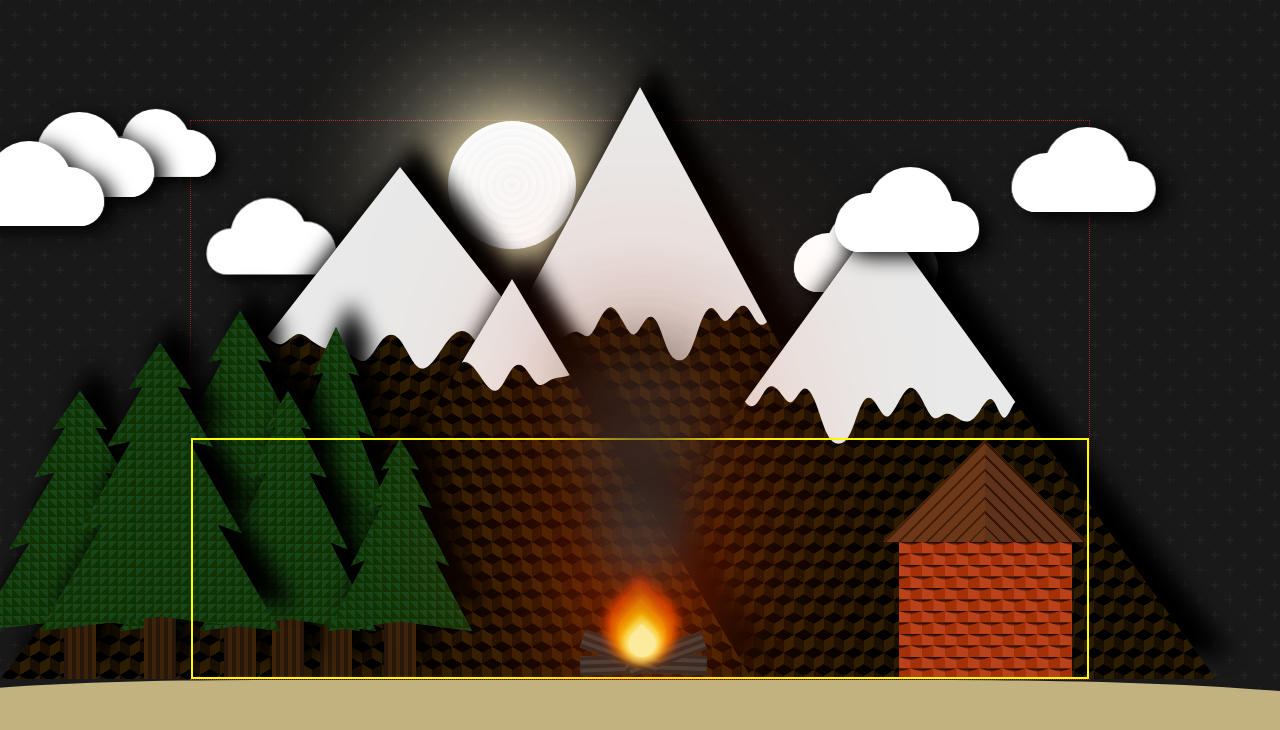
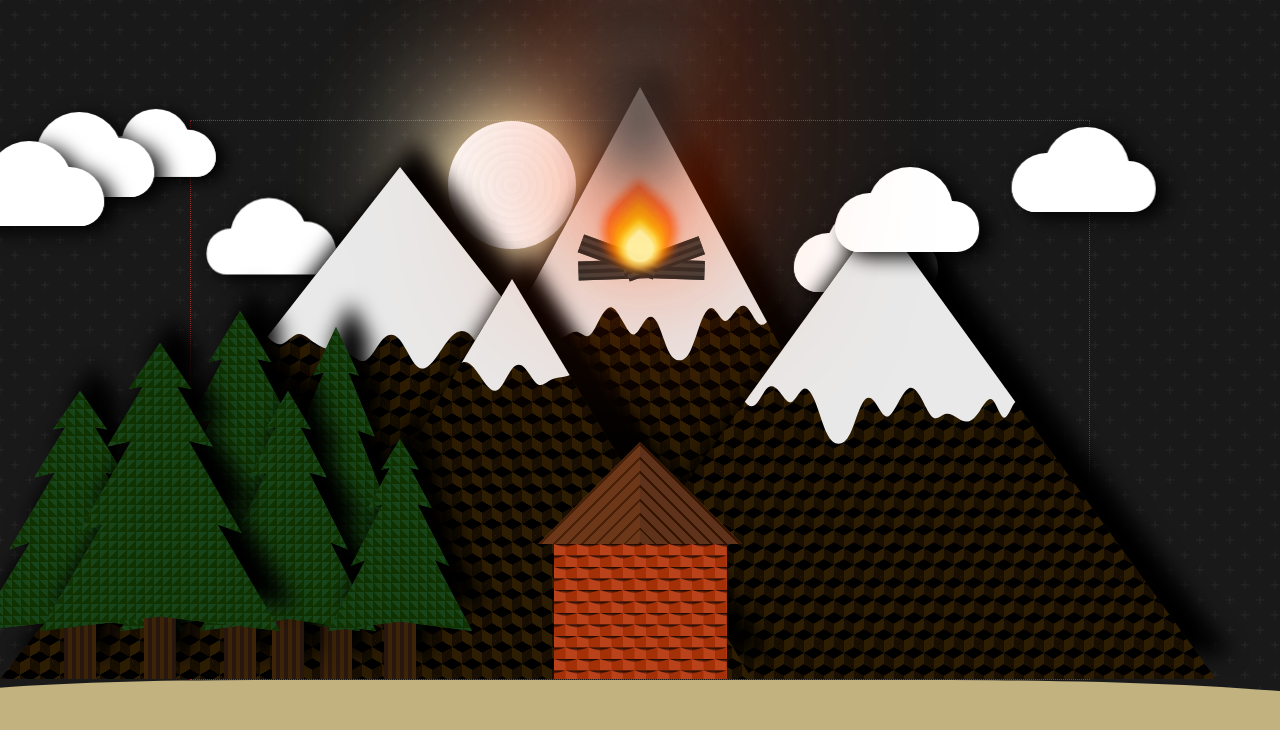
Before and after one commit to kauer3/papercut, a Next.js app: page / in a window 1280 px wide. Shown: the top 730 px of the page. Built offline with nearby package versions, Linux system fonts and the light colour scheme.

Commit message:
Update index component

```diff
--- a/pages/index.tsx
+++ b/pages/index.tsx
@@ -1,13 +1,11 @@
-import Head from 'next/head'
-import styled from 'styled-components'
-import {
-  Container,
-} from '../components/sharedstyles'
-import Mountain from '../components/mountain'
-import Tree from '../components/tree'
-import Clouds from '../components/clouds'
-import Fire from '../components/fire'
-import House from '../components/house'
+import Head from "next/head";
+import styled from "styled-components";
+import { Container } from "../components/sharedstyles";
+import Mountain from "../components/mountain";
+import Tree from "../components/tree";
+import Clouds from "../components/clouds";
+import Fire from "../components/fire";
+import House from "../components/house";
 
 const ArtContainer = styled.div`
   position: relative;
@@ -29,9 +27,10 @@ const ArtContainer = styled.div`
     justify-content: space-between;
     padding-left: 50%;
   }
-`
+`;
 
-const Moon = styled.div` position: absolute;
+const Moon = styled.div`
+  position: absolute;
   align-self: center;
   transform: translate(-100%);
   background: #d0d0d0;
@@ -40,43 +39,57 @@ const Moon = styled.div` position: absolute;
   border-radius: 50%;
   background-color: #ffffff;
   opacity: 1;
-  background-image: radial-gradient(circle at center center, #fafafa, #ffffff), repeating-radial-gradient(circle at center center, #fafafa, #fafafa, 4px, transparent 8px, transparent 4px);
+  background-image: radial-gradient(circle at center center, #fafafa, #ffffff),
+    repeating-radial-gradient(
+      circle at center center,
+      #fafafa,
+      #fafafa,
+      4px,
+      transparent 8px,
+      transparent 4px
+    );
   background-blend-mode: multiply;
   box-shadow: 0 0 140px #ffffff;
   filter: drop-shadow(0 0 30px #ffe695);
-`
+`;
 
 const Ground = styled.div`
   position: relative;
   align-self: center;
-  background: #C2B280;
+  background: #c2b280;
   width: 120vw;
   height: 15vh;
   bottom: 0;
   /* left: 0; */
   z-index: 10;
   border-radius: 25% 30% 0% 0%;
-`
+`;
 
 export default function Home() {
   return (
     <Container>
       <Head>
-        <title>CSS Paper Art</title>
+        <title>Papercut - CSS Paper Art</title>
         <meta name="description" content="Paper Art created with css" />
         <link rel="icon" href="/favicon.ico" />
       </Head>
-      <ArtContainer >
+      <ArtContainer>
         <Moon />
         <Clouds />
-        {Array(4).fill(true).map((_, i) => <Mountain order={i} key={i} />)}
-        {Array(6).fill(true).map((_, i) => <Tree order={i} key={i} />)}
-        <div className="groud-elements-container">
-          <Fire />
-          <House />
-        </div>
-      </ArtContainer >
+        {Array(4)
+          .fill(true)
+          .map((_, i) => (
+            <Mountain order={i} key={i} />
+          ))}
+        {Array(6)
+          .fill(true)
+          .map((_, i) => (
+            <Tree order={i} key={i} />
+          ))}
+        <Fire />
+        <House />
+      </ArtContainer>
       <Ground />
     </Container>
-  )
+  );
 }
```
